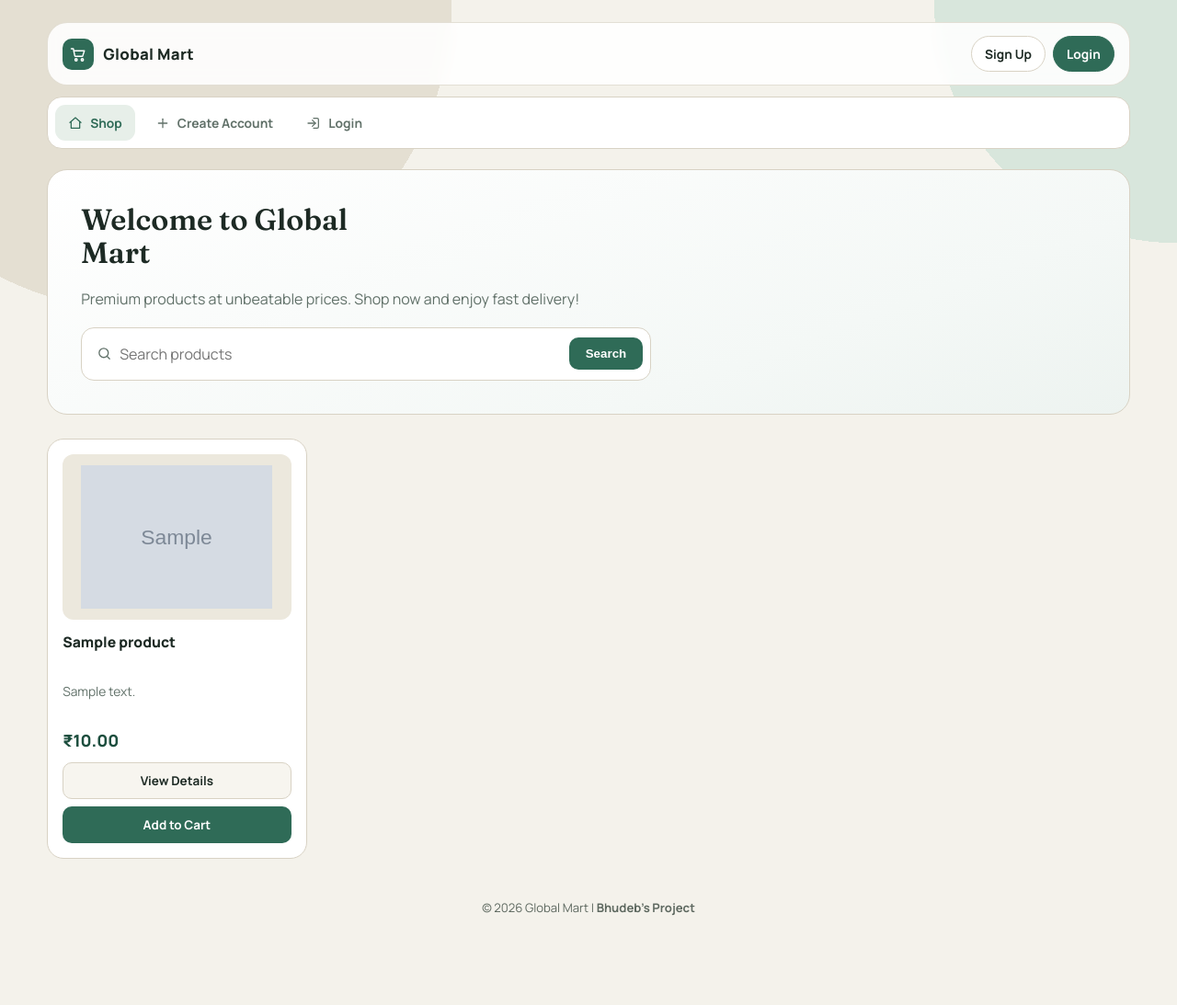
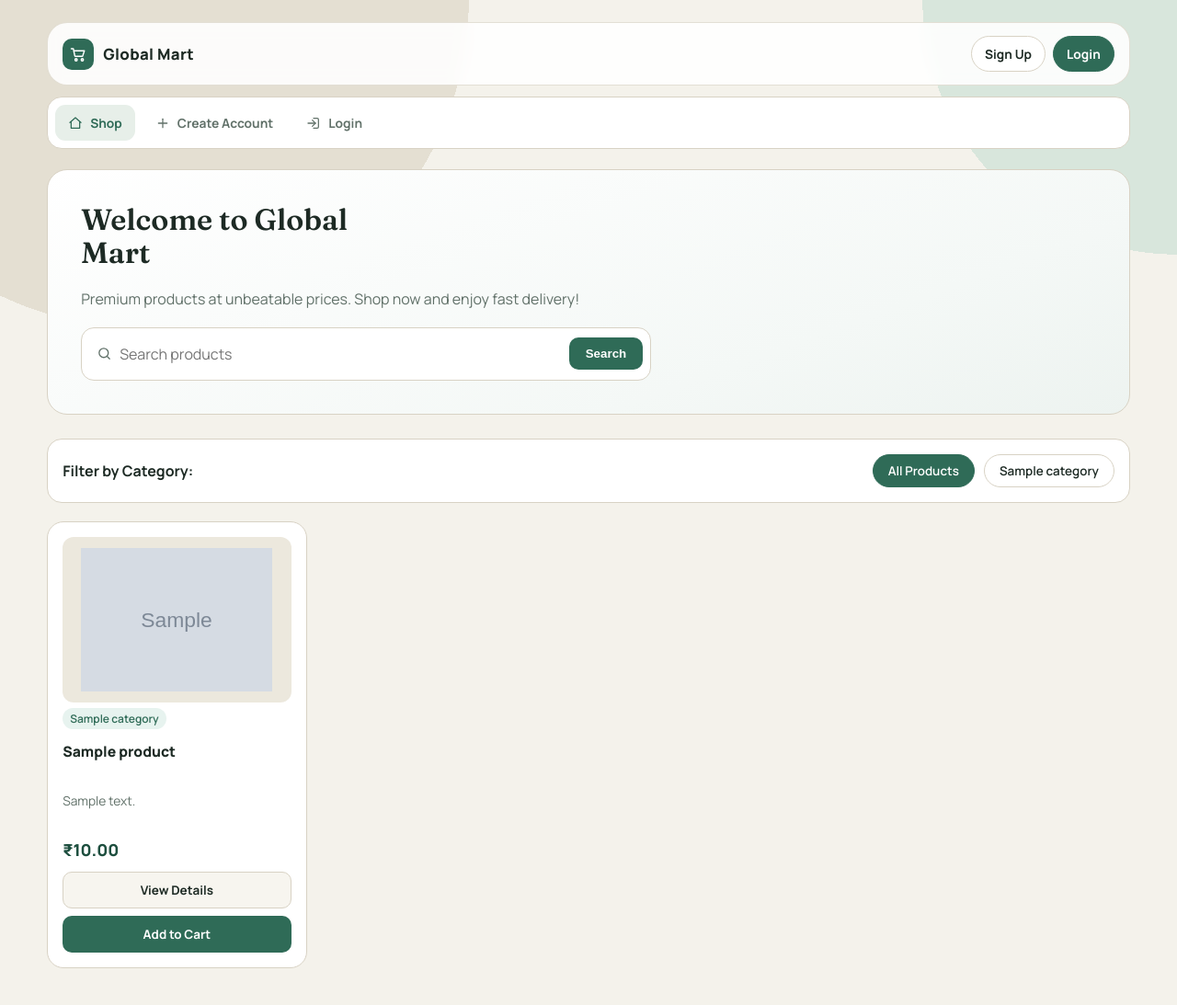
Before and after one commit to Bhudev-cmd/Global_Mart, a Django app: page / in a window 1280 px wide. Shown: the top 1093 px of the page at 92% size. Before the commit the page ends 996 px from the top, so only its background shows below. Run offline with Django 5.2, Linux system fonts and the light colour scheme; tables that the repository leaves empty hold one stand-in row (values such as "Sample post"); grey boxes marked "Sample" are stand-in pictures.

Commit message:
feat: add product categories for admin and main page filtering

```diff
--- a/store/models.py
+++ b/store/models.py
@@ -1,6 +1,20 @@
 from django.db import models
 from django.contrib.auth.models import User
 from decimal import Decimal
+
+class Category(models.Model):
+    """Product categories for organization and filtering"""
+    name = models.CharField(max_length=100, unique=True)
+    description = models.TextField(blank=True)
+    slug = models.SlugField(unique=True, blank=True)
+    created_at = models.DateTimeField(auto_now_add=True)
+
+    class Meta:
+        ordering = ['name']
+        verbose_name_plural = 'Categories'
+
+    def __str__(self):
+        return self.name
 
 class Product(models.Model):
     name = models.CharField(max_length=200)
@@ -8,6 +22,7 @@ class Product(models.Model):
     price = models.DecimalField(max_digits=10, decimal_places=2)
     stock = models.IntegerField(default=0)
     image_url = models.URLField(max_length=500, blank=True, help_text="Paste an image link here")
+    category = models.ForeignKey(Category, on_delete=models.SET_NULL, null=True, blank=True, related_name='products')
 
     def __str__(self):
         return self.name
--- a/store/templates/store/product_list.html
+++ b/store/templates/store/product_list.html
@@ -520,6 +520,77 @@
                 background: #e7efe9;
             }
         }
+
+        .category-filter {
+            background: var(--surface);
+            border: 1px solid var(--line);
+            border-radius: 16px;
+            padding: 16px;
+            margin-bottom: 20px;
+            display: flex;
+            align-items: center;
+            justify-content: space-between;
+            flex-wrap: wrap;
+            gap: 12px;
+        }
+
+        .category-filter-label {
+            font-weight: 700;
+            color: var(--text);
+            white-space: nowrap;
+        }
+
+        .category-chips {
+            display: flex;
+            gap: 10px;
+            align-items: center;
+            flex-wrap: wrap;
+        }
+
+        .category-chip {
+            text-decoration: none;
+            padding: 8px 16px;
+            border-radius: 999px;
+            border: 1px solid var(--line);
+            background: var(--surface);
+            color: var(--text);
+            font-size: 0.84rem;
+            font-weight: 600;
+            transition: 0.2s ease;
+            cursor: pointer;
+            display: inline-flex;
+            align-items: center;
+            gap: 6px;
+            white-space: nowrap;
+        }
+
+        .category-chip:hover {
+            border-color: var(--accent);
+            color: var(--accent);
+            background: #f1f5f3;
+        }
+
+        .category-chip.active {
+            background: var(--accent);
+            color: #fff;
+            border-color: var(--accent);
+        }
+
+        .category-chip-remove {
+            font-size: 0.9rem;
+            opacity: 0.7;
+        }
+
+        @media (max-width: 768px) {
+            .category-filter {
+                flex-direction: column;
+                align-items: flex-start;
+            }
+
+            .category-chips {
+                width: 100%;
+            }
+        }
     </style>
 </head>
 <body>
@@ -593,10 +664,33 @@
         </section>
 
         <main class="content">
+            <!-- Category Filter Section -->
+            {% if categories %}
+            <div class="category-filter">
+                <span class="category-filter-label">Filter by Category:</span>
+                <div class="category-chips">
+                    <a href="{% url 'product_list' %}" class="category-chip {% if not selected_category %}active{% endif %}">
+                        All Products
+                    </a>
+                    {% for category in categories %}
+                    <a href="?category={{ category.id }}" class="category-chip {% if selected_category.id == category.id %}active{% endif %}">
+                        {{ category.name }}
+                    </a>
+                    {% endfor %}
+                </div>
+            </div>
+            {% endif %}
+
             <div class="product-grid">
                 {% for product in products %}
                     <article class="product-card">
                         <img src="{{ product.image_url }}" alt="{{ product.name }}" class="product-image">
+
+                        {% if product.category %}
+                        <div style="display: flex; align-items: center; gap: 6px; margin-top: -6px;">
+                            <span style="font-size: 0.75rem; background: #e7f3ef; color: #2f6b57; padding: 3px 8px; border-radius: 12px; font-weight: 600;">{{ product.category.name }}</span>
+                        </div>
+                        {% endif %}
 
                         <a href="{% url 'product_detail' product.id %}" class="product-title">{{ product.name }}</a>
                         <p class="product-desc">{{ product.description|truncatewords:10 }}</p>
--- a/store/views.py
+++ b/store/views.py
@@ -4,7 +4,7 @@ from django.contrib.auth import login
 from django.contrib.auth.decorators import login_required
 from django import forms
 from django.contrib.auth.models import User
-from .models import Product, Cart, CartItem, Order, OrderItem, UserAddress, Wishlist, WishlistItem
+from .models import Category, Product, Cart, CartItem, Order, OrderItem, UserAddress, Wishlist, WishlistItem
 
 # ==========================================
 # FORMS
@@ -46,11 +46,27 @@ class UserProfileForm(forms.ModelForm):
 
 def product_list(request):
     query = request.GET.get('search')
+    category_id = request.GET.get('category')
+
+    products = Product.objects.all()
+    categories = Category.objects.all()
+    selected_category = None
+
+    # Filter by category if provided
+    if category_id:
+        selected_category = get_object_or_404(Category, id=category_id)
+        products = products.filter(category=selected_category)
+
+    # Filter by search query if provided
     if query:
-        products = Product.objects.filter(name__icontains=query)
-    else:
-        products = Product.objects.all()
-    return render(request, 'store/product_list.html', {'products': products})
+        products = products.filter(name__icontains=query)
+
+    return render(request, 'store/product_list.html', {
+        'products': products,
+        'categories': categories,
+        'selected_category': selected_category,
+        'search_query': query
+    })
 
 def signup(request):
     if request.method == 'POST':
```
Also changed, not shown: store/admin.py (+29 -5 lines), store/migrations/0008_category_product_category.py (added).
